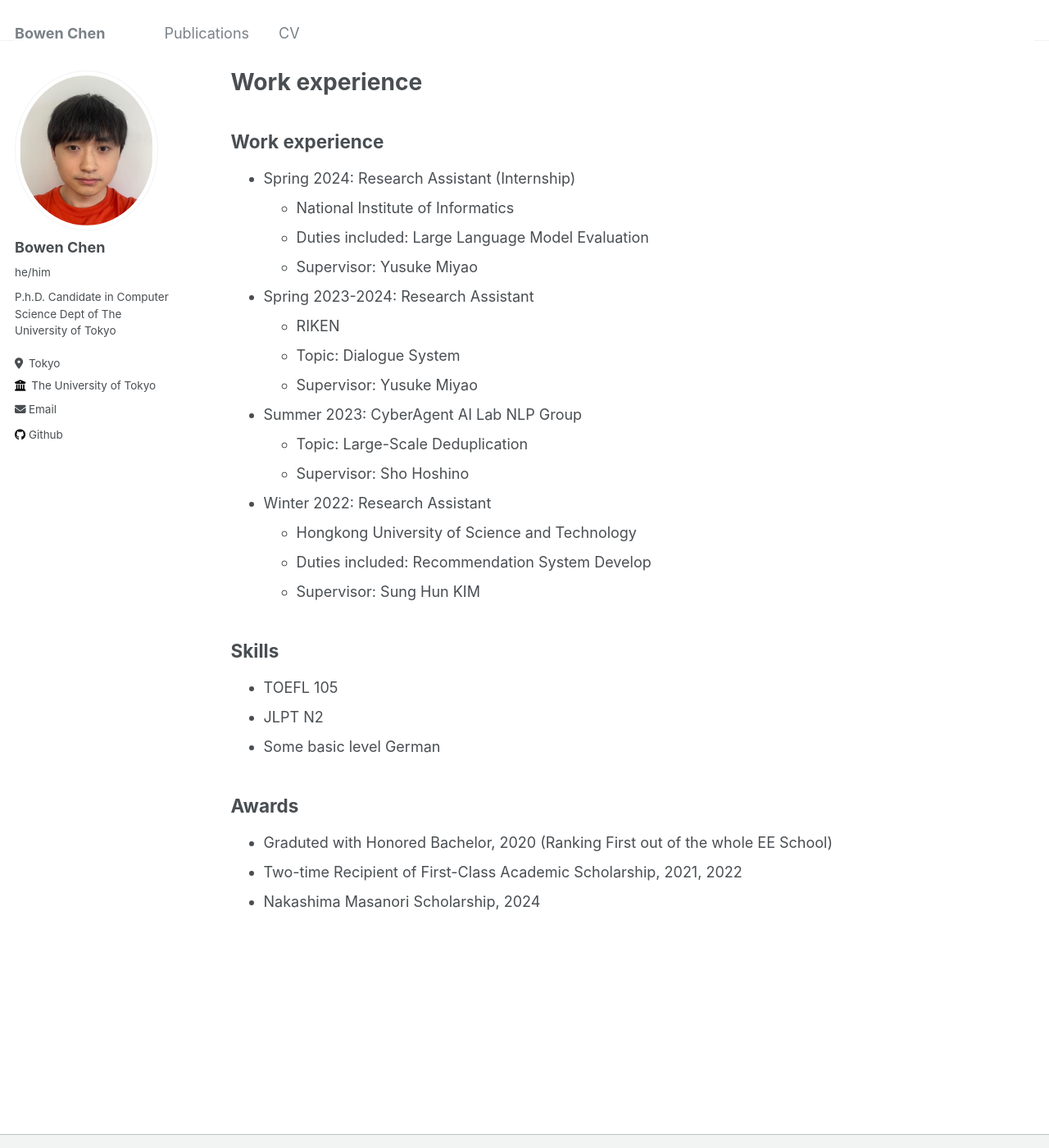
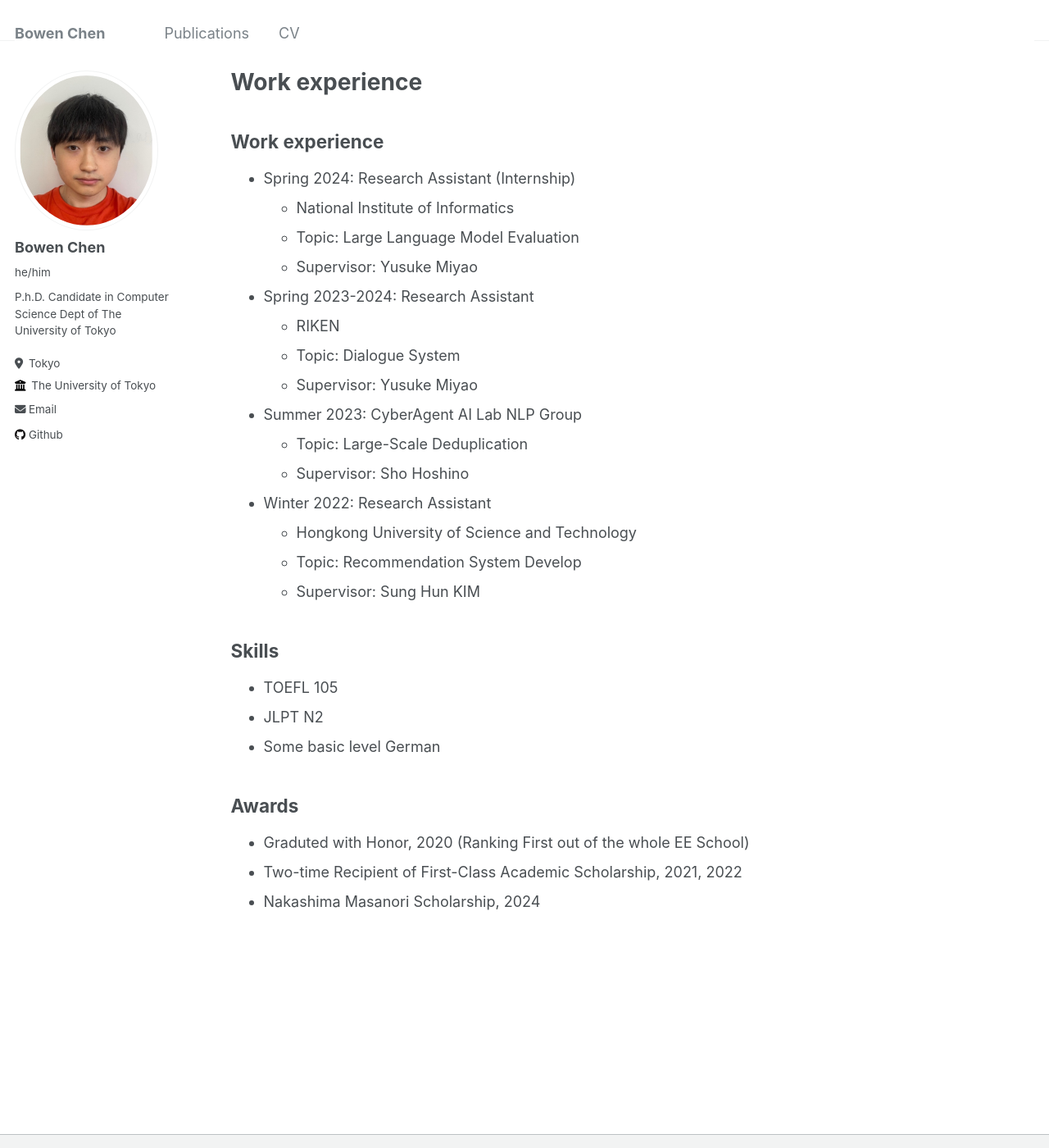
Before and after one commit to PosoSAgapo/PosoSAgapo.github.io, a Jekyll site: the page built from _pages/cv.md, in a window 1280 px wide and 1400 px high. Shown: the whole window at 82% size. Built offline with Jekyll 4.4.1, drawn with Linux system fonts in a browser that asks for light colours; our own code applies the rules of GitHub Pages for plain Markdown files.

Commit message:
fix bugs in generation features

```diff
--- a/_pages/cv.md
+++ b/_pages/cv.md
@@ -9,7 +9,7 @@ redirect_from:
 ## Work experience
 * Spring 2024: Research Assistant (Internship)
   * National Institute of Informatics
-  * Duties included: Large Language Model Evaluation
+  * Topic: Large Language Model Evaluation
   * Supervisor: Yusuke Miyao
 
 * Spring 2023-2024: Research Assistant
@@ -23,7 +23,7 @@ redirect_from:
 
 * Winter 2022: Research Assistant
   * Hongkong University of Science and Technology
-  * Duties included: Recommendation System Develop
+  * Topic: Recommendation System Develop
   * Supervisor: Sung Hun KIM
 
 ## Skills
@@ -32,6 +32,6 @@ redirect_from:
 * Some basic level German
 
 ## Awards
-* Graduted with Honored Bachelor, 2020 (Ranking First out of the whole EE School)
+* Graduted with Honor, 2020 (Ranking First out of the whole EE School)
 * Two-time Recipient of First-Class Academic Scholarship, 2021, 2022
 * Nakashima Masanori Scholarship, 2024
```
